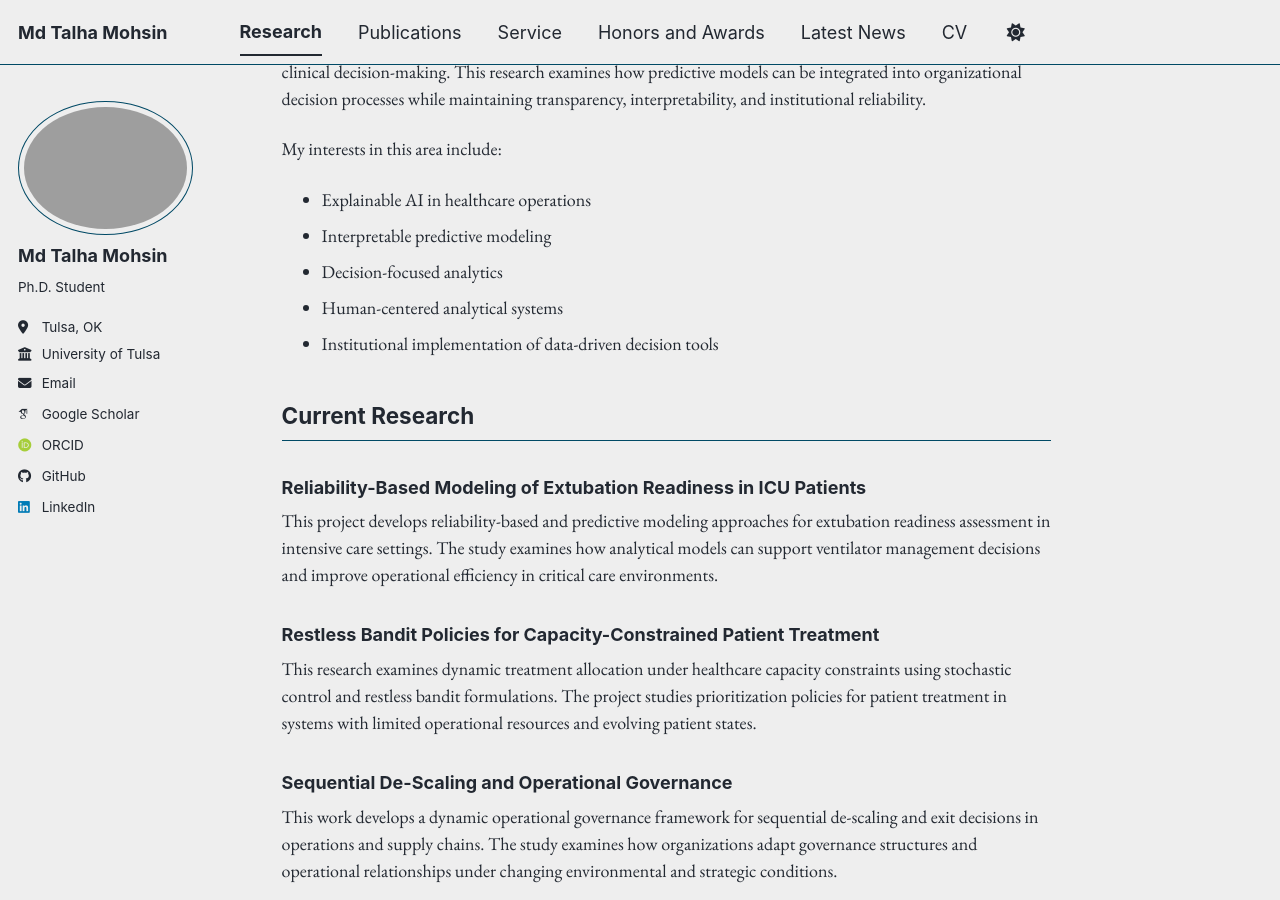
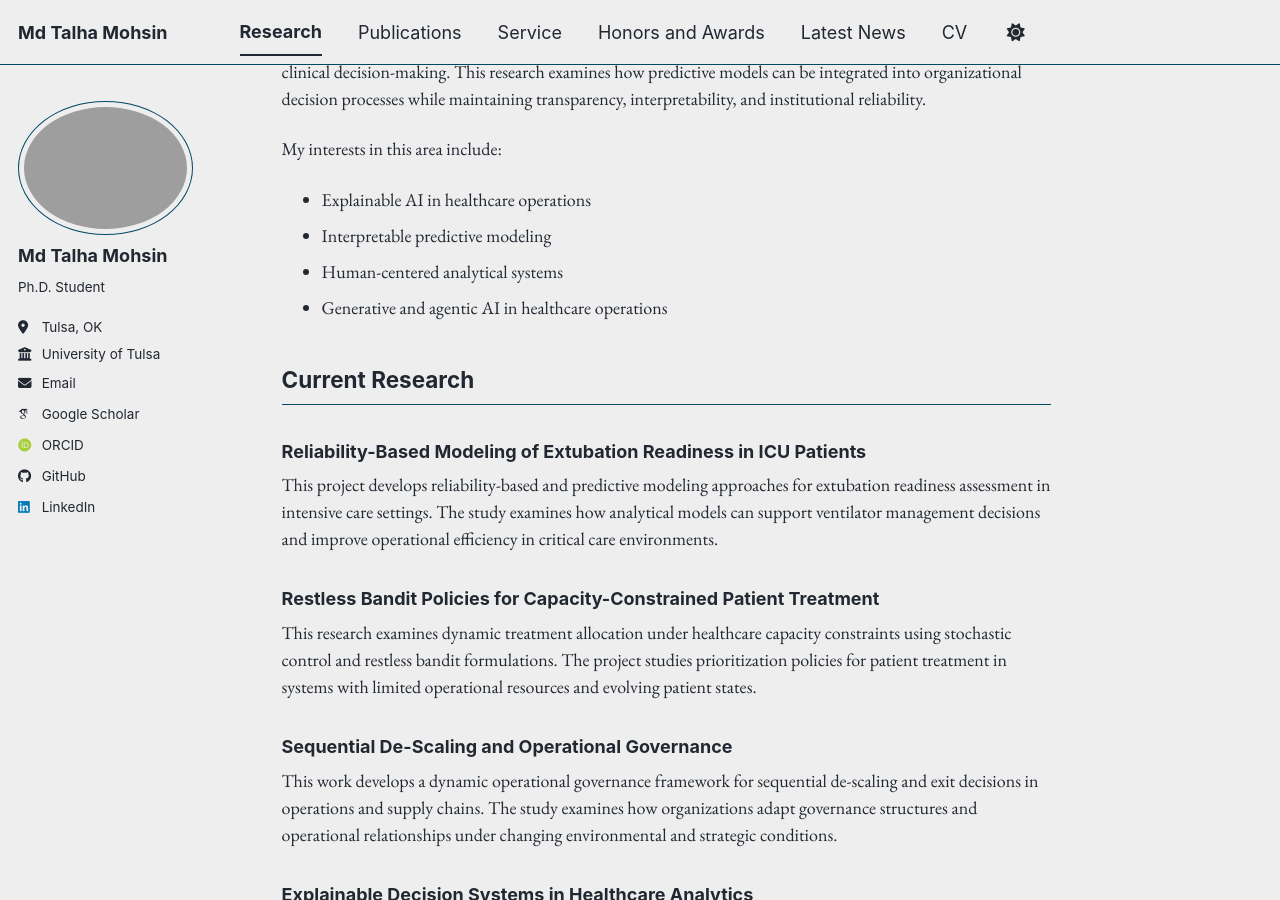
Before and after one commit to mdtalhamohsin/mdtalhamohsin.github.io, a Jekyll site: the page built from _pages/research.md, in a window 1280 px wide and 900 px high, scrolled down 1291 px. Built offline with Jekyll 4.4.1, drawn with Linux system fonts in a browser that asks for light colours; some web fonts are replaced; a script bundle is joined from its source files by our own code; library files that are not in the unit come from our copies.

Commit message:
Update research.md

```diff
--- a/_pages/research.md
+++ b/_pages/research.md
@@ -37,9 +37,8 @@ I also study the role of interpretable machine learning and explainable analytic
 My interests in this area include:
 - Explainable AI in healthcare operations
 - Interpretable predictive modeling
-- Decision-focused analytics
 - Human-centered analytical systems
-- Institutional implementation of data-driven decision tools
+- Generative and agentic AI in healthcare operations
 
 ## Current Research
 
```
